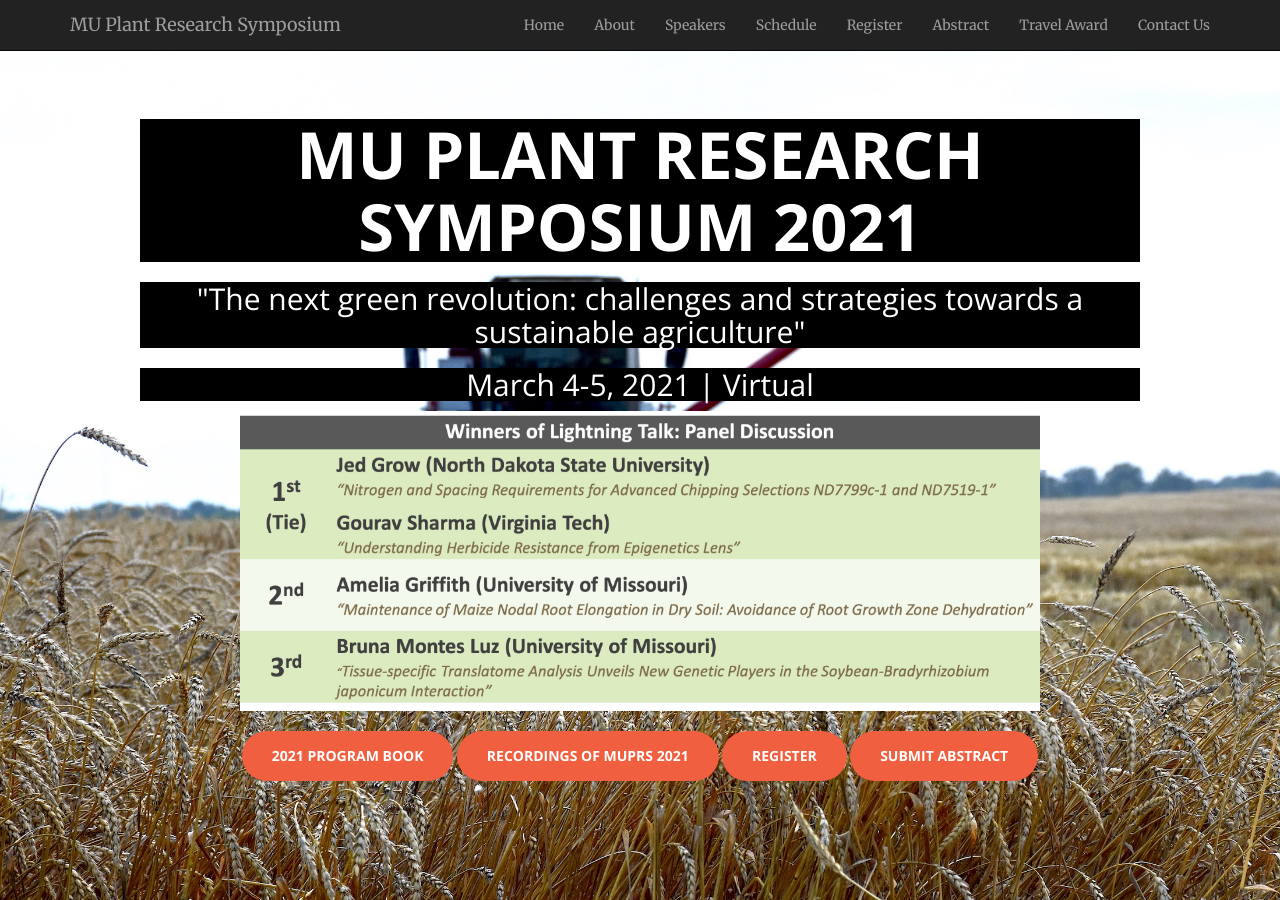
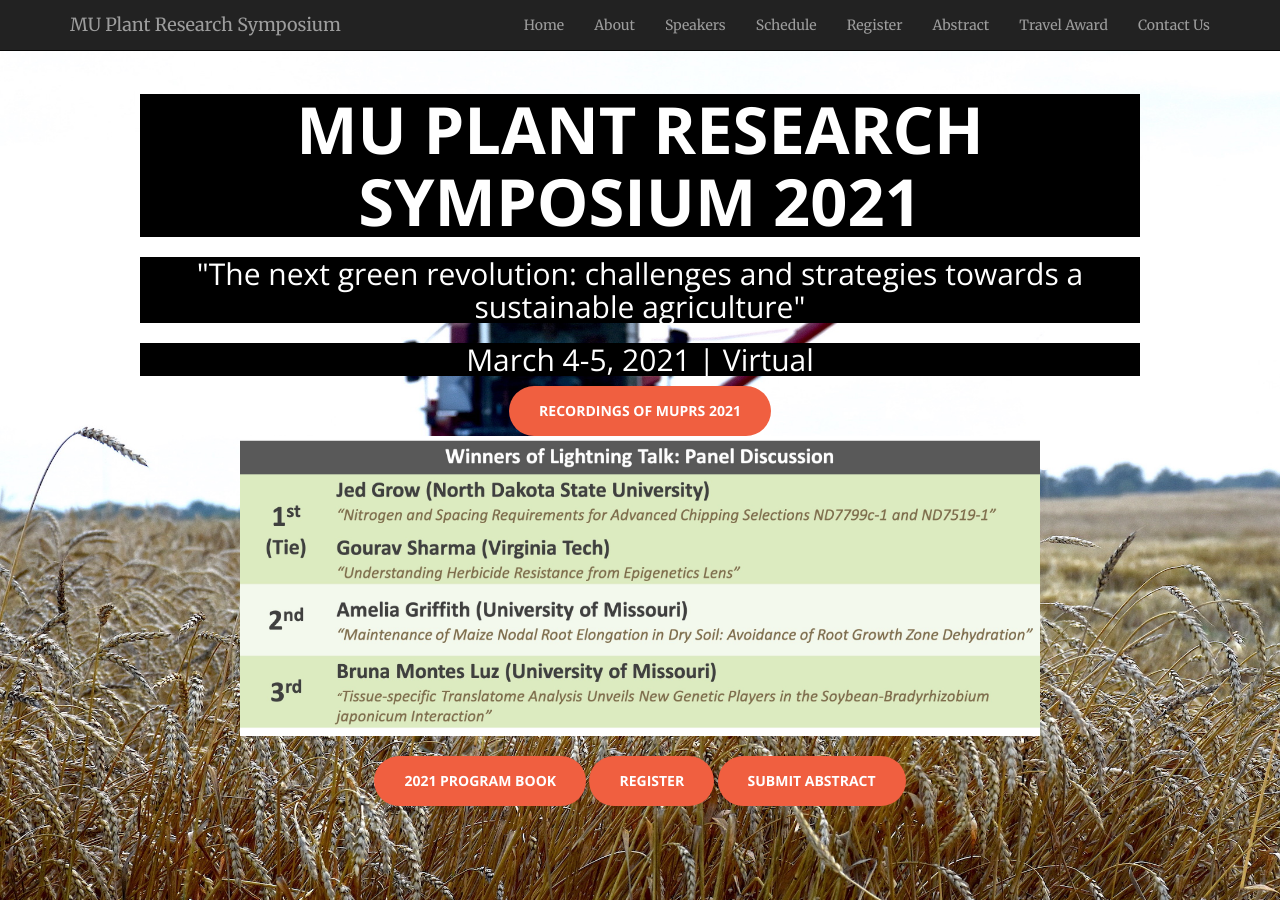
Before and after one commit to mupioneersymposium/mupioneersymposium.github.io, a Jekyll site: the page built from index.html, in a window 1280 px wide and 900 px high. Built offline with Jekyll 4.4.1, drawn with Linux system fonts in a browser that asks for light colours.

Commit message:
Update header.html

```diff
--- a/_includes/header.html
+++ b/_includes/header.html
@@ -4,10 +4,10 @@
             <h1 style="background-color:black;">MU Plant Research Symposium 2021</h1>
             <h2 style="background-color:black;">"The next green revolution: challenges and strategies towards a sustainable agriculture"</h2>
             <h2 style="background-color:black;">March 4-5, 2021 | Virtual </h2>
+            <a target="_blank" href="https://www.youtube.com/channel/UCx_xqiB6fEu-4e_f5nmf-gw/videos" class="btn btn-primary btn-xl page-scroll">Recordings of MUPRS 2021</a>
             <img src="/img/2021LightningWinners_final.jpg" alt="Winners of Lightning Talk:Panel Discussion" width="800" height="300">
             <br/><br/>
             <a target="_blank" href="https://drive.google.com/file/d/1VjnUJz2nTVGwZcK-j61eVeZIjGsMU3Tz/view?usp=sharing" class="btn btn-primary btn-xl page-scroll">2021 Program Book</a>
-            <a target="_blank" href="https://www.youtube.com/channel/UCx_xqiB6fEu-4e_f5nmf-gw/videos" class="btn btn-primary btn-xl page-scroll">Recordings of MUPRS 2021</a>
             <a target="_blank" href="register.html" class="btn btn-primary btn-xl page-scroll">Register</a>
             <a target="_blank" href="abstract.html" class="btn btn-primary btn-xl page-scroll">Submit Abstract</a>
         </div>
```
